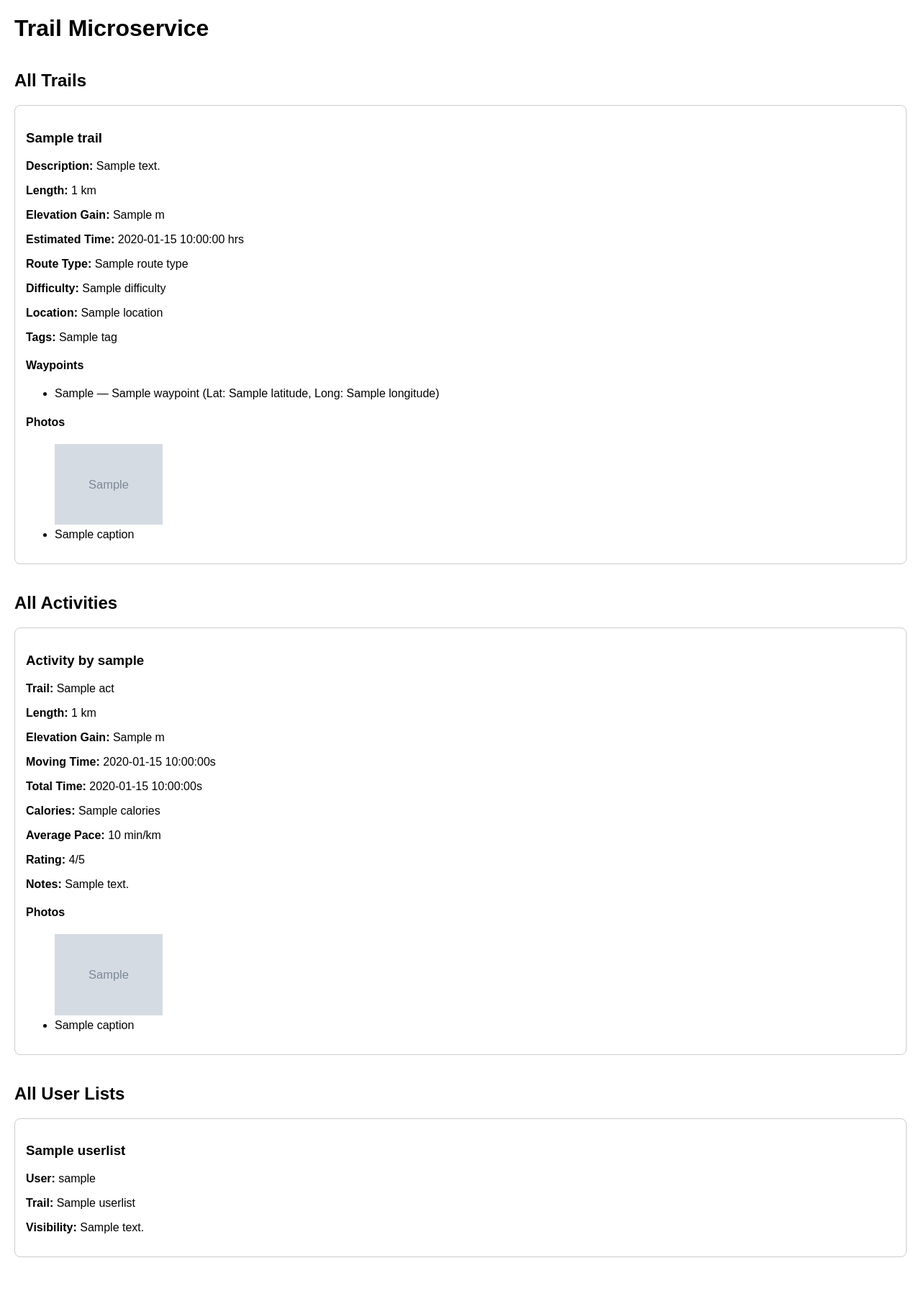
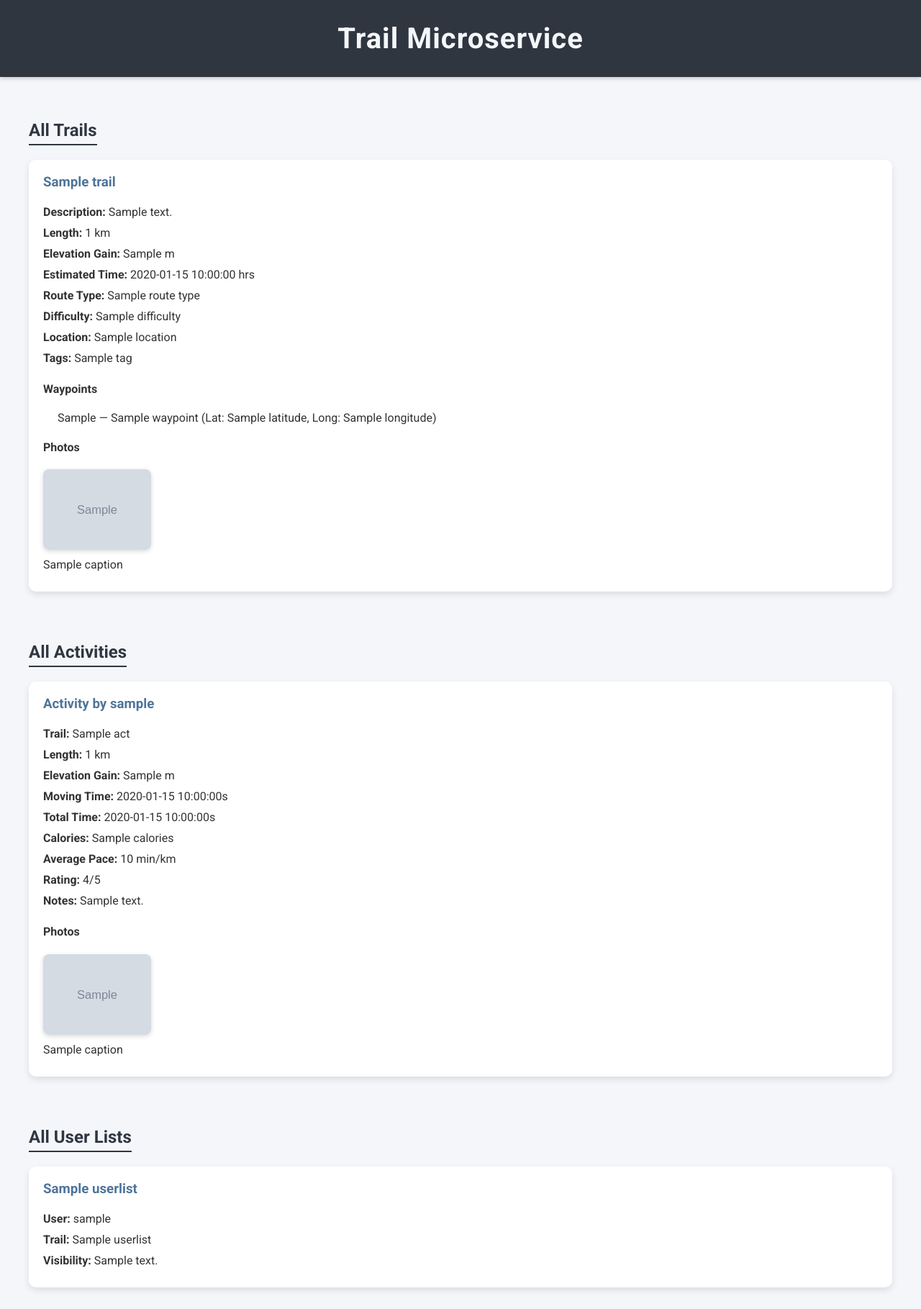
Before and after one commit to YEEPEI061/information_management_and_retrieval, a Python web app: template templates/home.html in a window 1280 px wide. Shown: the whole page at 72% size. Before the commit the page ends 1747 px from the top, so only its background shows below. Run offline with Jinja, Linux system fonts and the light colour scheme; the template is opened without the code that fills it: most values are stand-ins (such as "Sample title", 1, 10 or a date in 2020); grey boxes marked "Sample" are stand-in pictures.

Commit message:
Edited home.html and added exception

```diff
--- a/build_database.py
+++ b/build_database.py
@@ -216,7 +216,7 @@ with app.app_context():
             user_id=user_objs[2].user_id,
             activity_id=sample_activities[0].activity_id,
             trail_id=None,
-            photo_url="https://example.com/forest_view.jpg",
+            photo_url="https://www.alltrails.com/api/alltrails/v2/trails/10483180/photos/0?size=larger_wide&key=3p0t5s6b5g4g0e8k3c1j3w7y5c3m4t8i",
             caption="Beautiful forest view",
             created_at=datetime.now(),
             updated_at=None
@@ -225,7 +225,7 @@ with app.app_context():
             user_id=user_objs[1].user_id,
             activity_id=None,
             trail_id=trail_objs[0].trail_id,
-            photo_url="https://example.com/trail_path.jpg",
+            photo_url="https://www.alltrails.com/api/alltrails/v2/trails/10030115/photos/0?size=larger_wide&key=3p0t5s6b5g4g0e8k3c1j3w7y5c3m4t8i",
             caption="Walking along the trail",
             created_at=datetime.now(),
             updated_at=None
@@ -234,7 +234,7 @@ with app.app_context():
             user_id=user_objs[2].user_id,
             activity_id=sample_activities[1].activity_id,
             trail_id=trail_objs[1].trail_id,
-            photo_url="https://example.com/sunset_peak.jpg",
+            photo_url="https://images.squarespace-cdn.com/content/v1/646648772e4407356e7ff993/b93bb174-3528-4fca-99ba-0688d6a43651/Mam+Tor+sunset",
             caption="Sunset from the mountain peak",
             created_at=datetime.now(),
             updated_at=None
--- a/login.py
+++ b/login.py
@@ -1,4 +1,3 @@
-# login.py
 import requests
 from flask import request, jsonify
 
--- a/swagger.yml
+++ b/swagger.yml
@@ -199,6 +199,8 @@ components:
           type: string
         rating:
           type: number
+        visibility:
+          type: string
         photos:
           type: array
           items:
@@ -214,6 +216,7 @@ components:
         avg_pace: 7.5
         notes: "Great hike today"
         rating: 4
+        visibility: "friends"
         photos:
           - photo_url: "https://example.com/photo1.jpg"
             caption: "Start of the trail"
@@ -243,6 +246,8 @@ components:
           type: string
         rating:
           type: number
+        visibility:
+          type: string
         photos:
           type: array
           items:
@@ -258,6 +263,7 @@ components:
         avg_pace: 7.4
         notes: "Updated hike details, slightly longer route"
         rating: 5
+        visibility: "private"
         photos:
           - photo_url: "https://example.com/photo1_updated.jpg"
             caption: "Updated start of the trail"
--- a/templates/home.html
+++ b/templates/home.html
@@ -3,34 +3,118 @@
 <head>
   <meta charset="UTF-8" />
   <title>Trail Microservice</title>
+  <!-- Google Fonts -->
+  <link href="https://fonts.googleapis.com/css2?family=Roboto:wght@400;700&display=swap" rel="stylesheet">
   <style>
+    /* General Styles */
     body {
-        font-family: Arial, sans-serif;
-        margin: 20px;
+      font-family: 'Roboto', sans-serif;
+      margin: 0;
+      padding: 0;
+      background-color: #f5f6fa;
+      color: #333;
     }
+
+    header {
+      background-color: #2f3640;
+      color: #f5f6fa;
+      padding: 30px 20px;
+      text-align: center;
+      box-shadow: 0 2px 6px rgba(0,0,0,0.2);
+    }
+
+    header h1 {
+      margin: 0;
+      font-size: 2.5rem;
+      letter-spacing: 1px;
+    }
+
+    main {
+      max-width: 1200px;
+      margin: 20px auto;
+      padding: 0 20px;
+    }
+
+    h2 {
+      color: #2f3640;
+      margin: 40px 0 20px 0;
+      border-bottom: 2px solid #2f3640;
+      display: inline-block;
+      padding-bottom: 5px;
+    }
+
+    /* Card layout */
     .card {
-        border: 1px solid #ccc;
-        padding: 15px;
-        margin-bottom: 20px;
+      background-color: #fff;
+      border-radius: 10px;
+      box-shadow: 0 4px 10px rgba(0,0,0,0.1);
+      padding: 20px;
+      margin-bottom: 30px;
+      transition: transform 0.2s;
+    }
+
+    .card:hover {
+      transform: translateY(-5px);
+    }
+
+    .card h3 {
+      margin-top: 0;
+      color: #4e7499;
+    }
+
+    p {
+      line-height: 1.5;
+      margin: 5px 0;
+    }
+
+    ul {
+      list-style: none;
+      padding-left: 0;
+    }
+
+    /* Photos styling */
+    .photo-gallery {
+      display: flex;
+      flex-wrap: wrap;
+      gap: 15px;
+      margin-top: 10px;
+    }
+
+    .photo-gallery img {
+      max-width: 150px;
       border-radius: 8px;
+      box-shadow: 0 2px 6px rgba(0,0,0,0.15);
+      transition: transform 0.2s, box-shadow 0.2s;
     }
-      h2 {
-        margin-top: 40px;
+
+    .photo-gallery img:hover {
+      transform: scale(1.05);
+      box-shadow: 0 4px 12px rgba(0,0,0,0.25);
     }
-      ul {
-        margin-top: 5px;
+
+    /* Waypoints styling */
+    .waypoints ul {
+      padding-left: 20px;
     }
+
+    /* Responsive layout */
+    @media (max-width: 768px) {
+      .photo-gallery {
+        justify-content: center;
+      }
+    }
+
   </style>
 </head>
 
 <body>
+  <header>
     <h1>Trail Microservice</h1>
+  </header>
 
-    <!-- ==========================
-         TRAILS SECTION
-    ============================ -->
+  <main>
+    <!-- Trail Section -->
     <h2>All Trails</h2>
-
     {% for trail in trails %}
     <div class="card">
       <h3>{{ trail.trail_name }}</h3>
@@ -39,7 +123,6 @@
       <p><strong>Length:</strong> {{ trail.length }} km</p>
       <p><strong>Elevation Gain:</strong> {{ trail.elevation_gain }} m</p>
       <p><strong>Estimated Time:</strong> {{ trail.estimated_time }} hrs</p>
-
       <p><strong>Route Type:</strong> {{ trail.route_type.route_type_name }}</p>
       <p><strong>Difficulty:</strong> {{ trail.difficulty.difficulty_name }}</p>
       <p><strong>Location:</strong> {{ trail.location.location_name }}</p>
@@ -51,34 +134,29 @@
         {% endfor %}
       </p>
 
+      <div class="waypoints">
         <h4>Waypoints</h4>
         <ul>
           {% for wp in trail.waypoints %}
-        <li>
-          {{ wp.sequence_no }} — {{ wp.waypoint_name }}
-          (Lat: {{ wp.latitude }}, Long: {{ wp.longitude }})
-        </li>
-        {% endfor %}
-      </ul>
-
-      <h4>Photos</h4>
-      <ul>
-        {% for photo in trail.photos %}
-        <li>
-          <img src="{{ photo.photo_url }}" alt="Trail photo"
-               style="max-width:150px; display:block; margin-bottom:5px;" />
-          {{ photo.caption }}
-        </li>
+          <li>{{ wp.sequence_no }} — {{ wp.waypoint_name }} (Lat: {{ wp.latitude }}, Long: {{ wp.longitude }})</li>
           {% endfor %}
         </ul>
       </div>
+
+      <h4>Photos</h4>
+      <div class="photo-gallery">
+        {% for photo in trail.photos %}
+        <div>
+          <img src="{{ photo.photo_url }}" alt="Trail photo" />
+          <p>{{ photo.caption }}</p>
+        </div>
+        {% endfor %}
+      </div>
+    </div>
     {% endfor %}
 
-    <!-- ==========================
-         ACTIVITIES SECTION
-    ============================ -->
+    <!-- Activities Section -->
     <h2>All Activities</h2>
-
     {% for act in activities %}
     <div class="card">
       <h3>Activity by {{ act.user.username }}</h3>
@@ -91,44 +169,30 @@
       <p><strong>Calories:</strong> {{ act.calories }}</p>
       <p><strong>Average Pace:</strong> {{ act.avg_pace }} min/km</p>
       <p><strong>Rating:</strong> {{ act.rating }}/5</p>
-
       <p><strong>Notes:</strong> {{ act.notes }}</p>
 
       <h4>Photos</h4>
-      <ul>
+      <div class="photo-gallery">
         {% for photo in act.photos %}
-        <li>
-          <img src="{{ photo.photo_url }}" alt="Activity photo"
-               style="max-width:150px; display:block; margin-bottom:5px;" />
-          {{ photo.caption }}
-        </li>
+        <div>
+          <img src="{{ photo.photo_url }}" alt="Activity photo" />
+          <p>{{ photo.caption }}</p>
+        </div>
         {% endfor %}
-      </ul>
+      </div>
     </div>
     {% endfor %}
 
-    <!-- ==========================
-         USER LISTS SECTION
-    ============================ -->
+    <!-- User Lists Section -->
     <h2>All User Lists</h2>
-
     {% for ul in userlists %}
     <div class="card">
       <h3>{{ ul.name }}</h3>
-
       <p><strong>User:</strong> {{ ul.user.username }}</p>
-
-      <p>
-        <strong>Trail:</strong>
-        {% if ul.trail_name %}
-          {{ ul.trail_name }}
-        {% else %}
-          <i>No trail selected</i>
-        {% endif %}
-      </p>
-
+      <p><strong>Trail:</strong> {% if ul.trail_name %}{{ ul.trail_name }}{% else %}<i>No trail selected</i>{% endif %}</p>
       <p><strong>Visibility:</strong> {{ ul.visibility }}</p>
     </div>
     {% endfor %}
+  </main>
 </body>
 </html>
```
Also changed, not shown: activities.py (+21 -8 lines), trails.py (+25 -17 lines), userlists.py (+22 -4 lines). Lines whose indentation alone changed are shown as unchanged.
